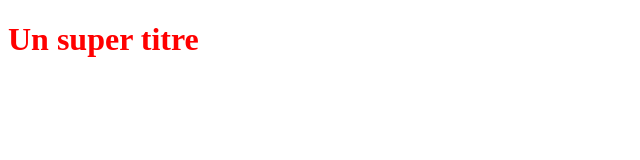
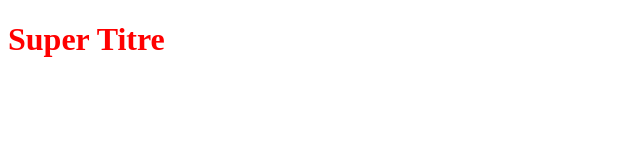
Before and after one commit to azouzfat/OpenclassroomsProject, a plain HTML site: page index.html in a window 1280 px wide. Shown: the whole page, without its empty margins (0-640 px from the left). Drawn offline with Linux system fonts and the light colour scheme.

Commit message:
Modif titre H1

```diff
--- a/index.html
+++ b/index.html
@@ -5,6 +5,6 @@
    <link rel="stylesheet" type="text/css" href="styles.css">
 </head>
 <body>
-   <h1>Un super titre</h1>
+   <h1>Super Titre</h1>
 </body>
 </html>
```
